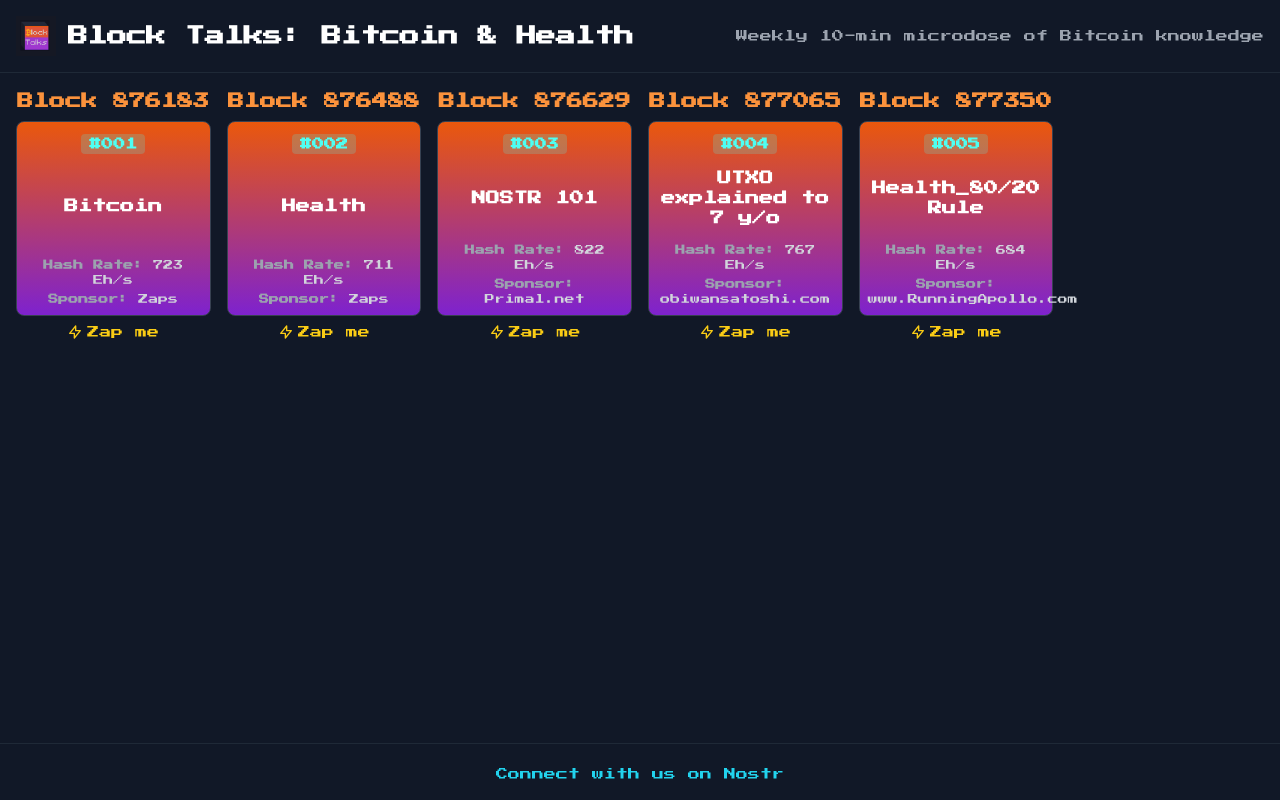
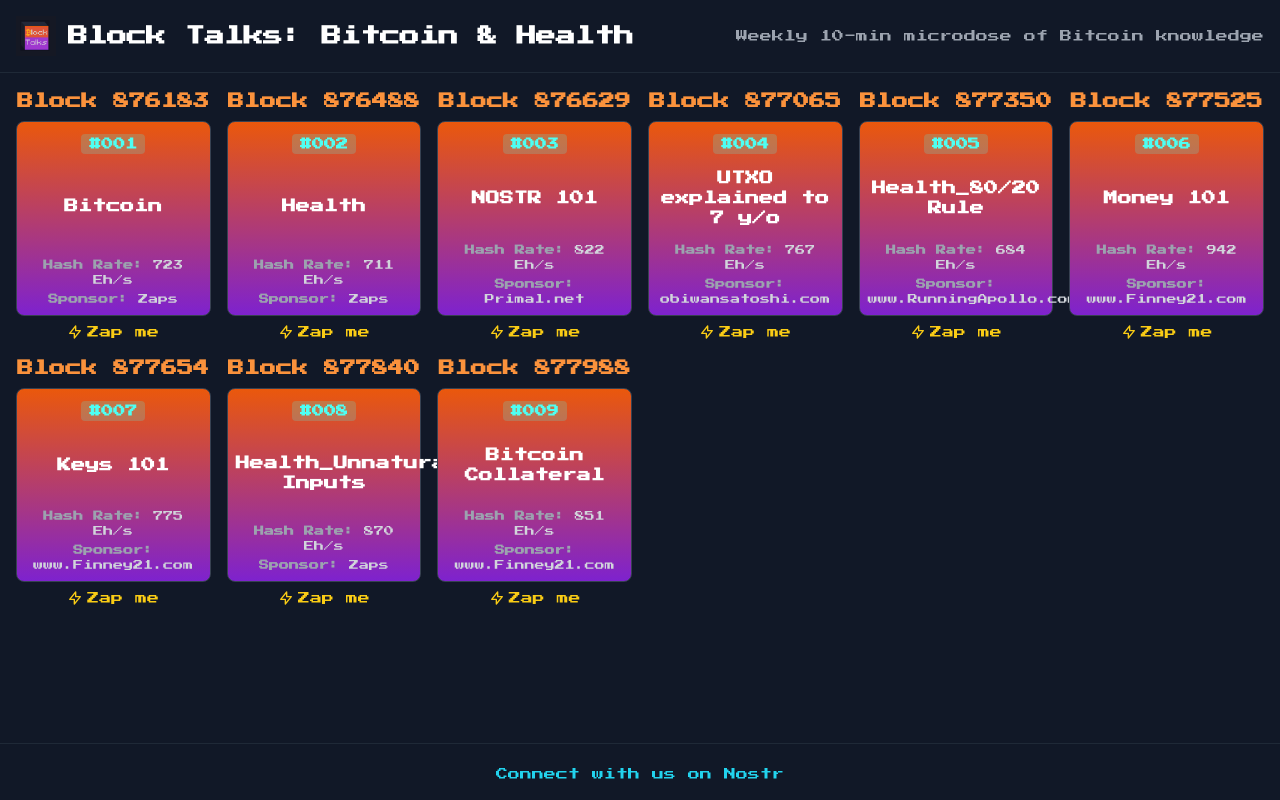
Before and after one commit to Chepenik/-blocktalks-site, a Next.js app: page / in a window 1280 px wide. Built offline with nearby package versions, Linux system fonts and the light colour scheme.

Commit message:
added most recent episodes

```diff
--- a/src/app/episode/[episodeNumber]/page.tsx
+++ b/src/app/episode/[episodeNumber]/page.tsx
@@ -40,6 +40,30 @@
     topic: "Health_80/20 Rule",
     sponsor: "www.RunningApollo.com",
     embedCode: `<iframe src="https://player.rss.com/bitcoinstoa/1823638" title="Block Talk_005_Health_80/20 rule" width="100%" height="154px" frameborder="0" allow="accelerometer; autoplay; clipboard-write; encrypted-media; gyroscope; picture-in-picture" allowfullscreen scrolling="no"><a href="https://rss.com/podcasts/bitcoinstoa/1823638">Block Talk_005_Health_80/20 rule</a></iframe>`,
+  },
+  {
+    episodeNumber: 6,
+    topic: "Money 101",
+    sponsor: "www.Finney21.com",
+    embedCode: `<iframe src="https://player.rss.com/bitcoinstoa/1824953" title="Block Talk_006_Money 101" width="100%" height="154px" frameborder="0" allow="accelerometer; autoplay; clipboard-write; encrypted-media; gyroscope; picture-in-picture" allowfullscreen scrolling="no"><a href="https://rss.com/podcasts/bitcoinstoa/1824953">Block Talk_006_Money 101</a></iframe>`,
+  },
+  {
+    episodeNumber: 7,
+    topic: "Keys 101",
+    sponsor: "www.Finney21.com",
+    embedCode: `<iframe src="https://player.rss.com/bitcoinstoa/1826267" title="Block Talk_007_Keys 101" width="100%" height="154px" frameborder="0" allow="accelerometer; autoplay; clipboard-write; encrypted-media; gyroscope; picture-in-picture" allowfullscreen scrolling="no"><a href="https://rss.com/podcasts/bitcoinstoa/1826267">Block Talk_007_Keys 101</a></iframe>`,
+  },
+  {
+    episodeNumber: 8,
+    topic: "Health_Unnatural Inputs",
+    sponsor: "Zaps",
+    embedCode: `<iframe src="https://player.rss.com/bitcoinstoa/1827727" title="Block Talk_008_Health_Unnatural Inputs" width="100%" height="154px" frameborder="0" allow="accelerometer; autoplay; clipboard-write; encrypted-media; gyroscope; picture-in-picture" allowfullscreen scrolling="no"><a href="https://rss.com/podcasts/bitcoinstoa/1827727">Block Talk_008_Health_Unnatural Inputs</a></iframe>`,
+  },
+  {
+    episodeNumber: 9,
+    topic: "Bitcoin_Collateral",
+    sponsor: "www.Finney21.com",
+    embedCode: `<iframe src="https://player.rss.com/bitcoinstoa/1828753" title="Block Talk_009_Bitcoin_Collateral" width="100%" height="154px" frameborder="0" allow="accelerometer; autoplay; clipboard-write; encrypted-media; gyroscope; picture-in-picture" allowfullscreen scrolling="no"><a href="https://rss.com/podcasts/bitcoinstoa/1828753">Block Talk_009_Bitcoin_Collateral</a></iframe>`,
   },
 ];
 
--- a/src/app/page.tsx
+++ b/src/app/page.tsx
@@ -47,6 +47,34 @@
       topic: "Health_80/20 Rule",
       hashrate: "684 Eh/s",
       sponsor: "www.RunningApollo.com",
+    },
+    {
+      blockNumber: 877525,
+      episodeNumber: 6,
+      topic: "Money 101",
+      hashrate: "942 Eh/s",
+      sponsor: "www.Finney21.com",
+    },
+    {
+      blockNumber: 877654,
+      episodeNumber: 7,
+      topic: "Keys 101",
+      hashrate: "775 Eh/s",
+      sponsor: "www.Finney21.com",
+    },
+    {
+      blockNumber: 877840,
+      episodeNumber: 8,
+      topic: "Health_Unnatural Inputs",
+      hashrate: "870 Eh/s",
+      sponsor: "Zaps",
+    },
+    {
+      blockNumber: 877988,
+      episodeNumber: 9,
+      topic: "Bitcoin Collateral",
+      hashrate: "851 Eh/s",
+      sponsor: "www.Finney21.com",
     },
   ];
 
```
